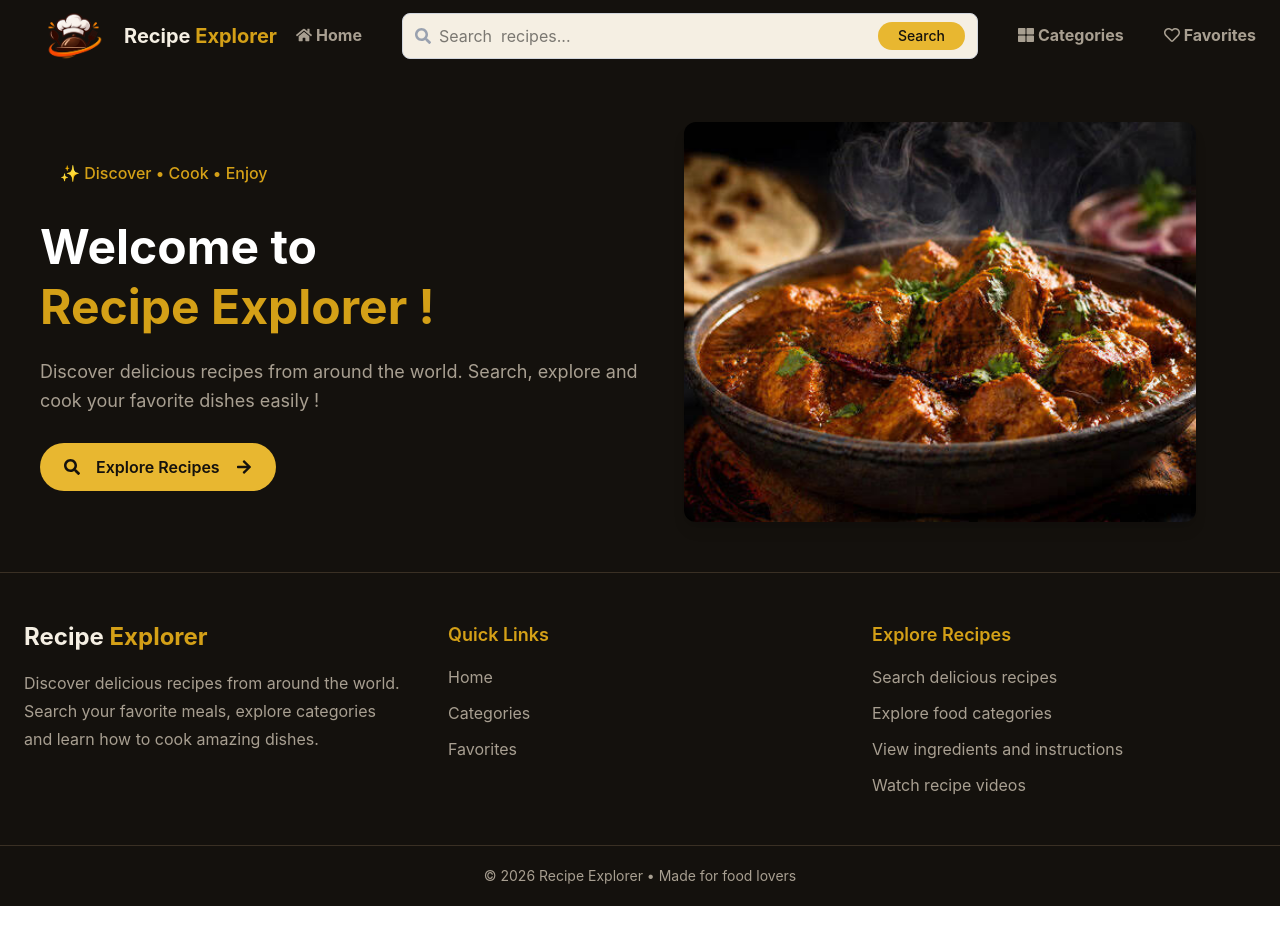
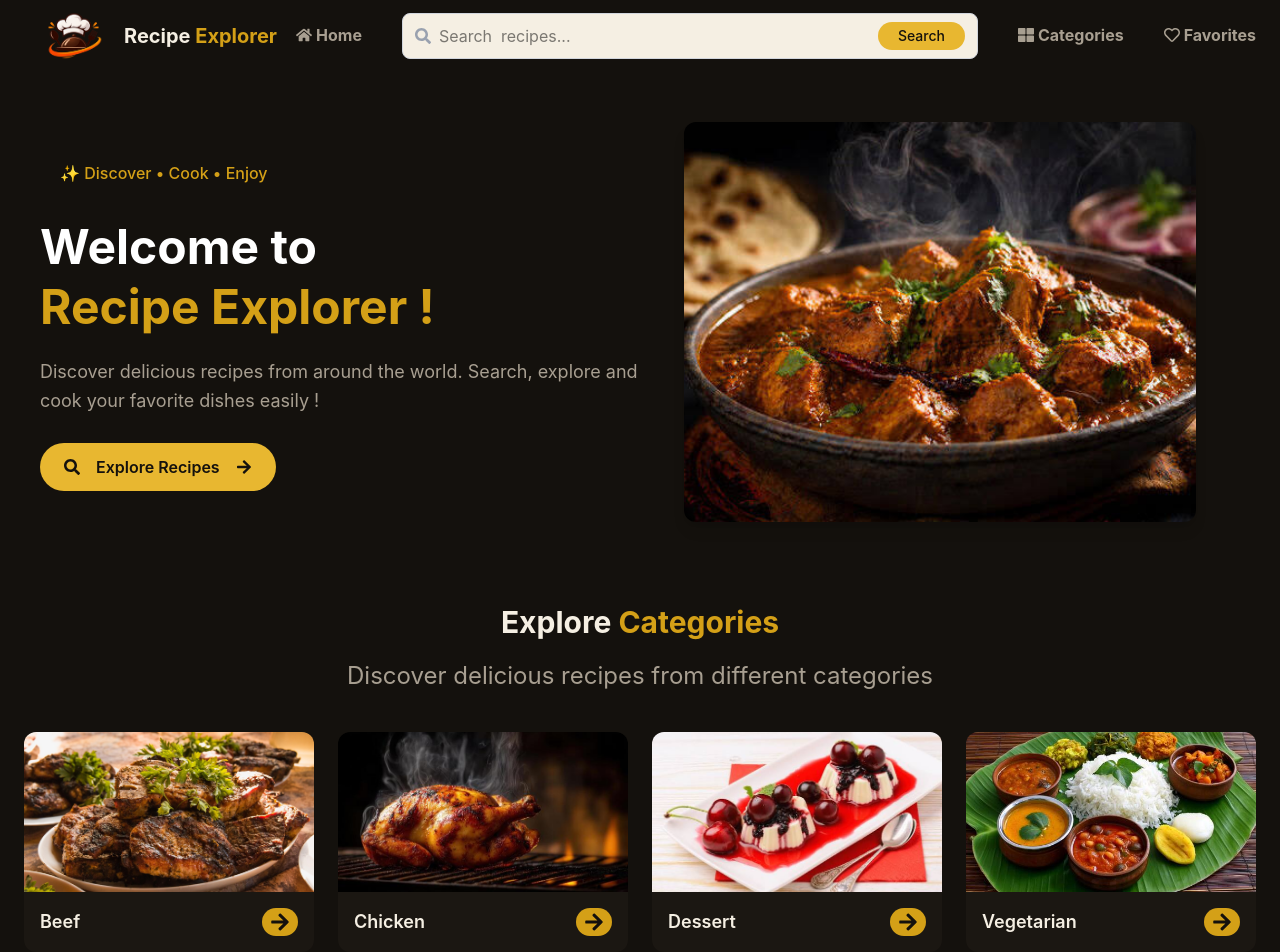
Before and after one commit to Havocsri/Food-Recipie-app, a React (Vite) app: page / in a window 1280 px wide. Shown: the top 952 px of the page. Before the commit the page ends 906 px from the top, so only its background shows below. Built offline with nearby package versions, Linux system fonts and the light colour scheme.

Commit message:
add a smaple category to show home pages

```diff
--- a/src/App.jsx
+++ b/src/App.jsx
@@ -1,6 +1,7 @@
 import Footer from "./Components/Footer"
 import HeroSection from "./Components/HeroSection"
 import NavBar from "./Components/NavBar"
+import DisplayFoods from "./Components/DisplayFoods"
 
 
 function App() {
@@ -10,6 +11,7 @@ function App() {
     <>
       <NavBar />
       <HeroSection />
+      <DisplayFoods/>
       <Footer/>
      </>
   )
--- /dev/null
+++ b/src/Components/DisplayFoods.jsx
@@ -0,0 +1,81 @@
+import beef from '../assets/beef.png';
+import chicken from '../assets/chicken.png';
+import vegeterain from '../assets/vegeterian.png';
+import dessert from '../assets/dessert.png';
+
+import { FaArrowRight } from 'react-icons/fa';
+import { Link } from 'react-router-dom';
+
+
+
+const Categories = () => {
+  const categories = [
+    {
+      name: "Beef",
+      image: beef,
+    },
+    {
+      name: "Chicken",
+      image: chicken,
+    },
+    {
+      name: "Dessert",
+      image: dessert,
+    },
+    {
+      name: "Vegetarian",
+      image: vegeterain,
+    },
+  ];
+
+  return (
+    <section className="bg-ink-900 px-6 py-8 text-cream">
+
+      {/* Heading */}
+      <div className="mx-auto max-w-8xl">
+
+        <h2 className="text-center text-3xl font-bold">
+          Explore <span className="text-gold-500">Categories</span>
+        </h2>
+
+        <p className="mt-5 text-center text-2xl text-muted">
+          Discover delicious recipes from different categories
+        </p>
+
+        {/* Category Cards */}
+        <div className="mt-10 grid grid-cols-1 gap-6 sm:grid-cols-2 md:grid-cols-4">
+
+          {categories.map((category) => (
+            <div
+              key={category.name}
+              className="group cursor-pointer overflow-hidden rounded-xl bg-[#1B1712] transition duration-300 hover:-translate-y-2"
+            >
+
+              <img
+                src={category.image}
+                alt={category.name}
+                className="h-40 w-full object-cover transition duration-500 group-hover:scale-103"
+              />
+
+              <h3 className="p-4 text-center flex justify-between text-lg font-semibold">
+                      {category.name}
+                        <span className="text-xl px-2 text-ink-900 bg-gold-500 rounded-full  py-1">
+                         < FaArrowRight/>
+                        </span>
+                  </h3>
+
+              </div>
+
+          ))}
+
+        </div>
+                     <div className=' flex justify-center transition duration-300  hover:scale-97' >
+                      <Link to="/categories" className='flex gap-5 mt-15 px-7 py-3 font-bold bg-gold-500 rounded-full text-2xl  text-ink-900 items-center justify-center'>View All < FaArrowRight/></Link>
+                     </div>
+      </div>
+
+    </section>
+  );
+};
+
+export default Categories;
--- a/src/Components/Footer.jsx
+++ b/src/Components/Footer.jsx
@@ -2,7 +2,7 @@ import { Link } from "react-router-dom";
 
 const Footer = () => {
   return (
-    <footer className=" border-t border-ink-700 bg-ink-900 text-cream">
+    <footer className=" border-t border-ink-700 bg-ink-900  text-cream">
 
       <div className="mx-auto grid max-w-8xl grid-cols-1 gap-10 px-6 py-12 md:grid-cols-3 ">
 
--- a/src/Components/HeroSection.jsx
+++ b/src/Components/HeroSection.jsx
@@ -25,7 +25,7 @@ const HeroSection = () => {
 
   return (
     <>
-        <section id="home" className="p-10 flex min-h-125 w-100% max-w-8xl items-center justify-between overflow-hidden py-12 bg-ink-900">
+        <section  className="p-10 flex min-h-125 w-100% max-w-8xl items-center justify-between overflow-hidden py-12  bg-ink-900">
 
       {/* Left Side - Welcome Content */}
       <div className="w-1/2">
```
